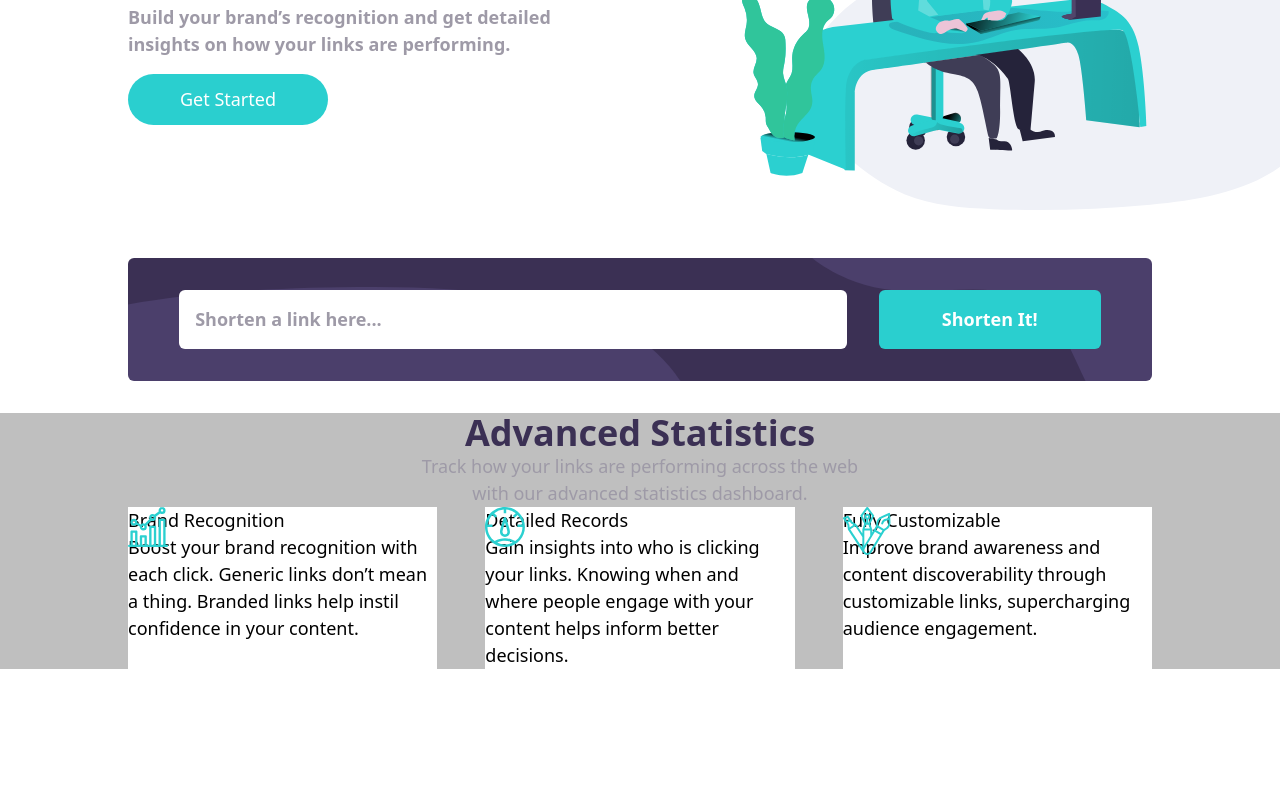
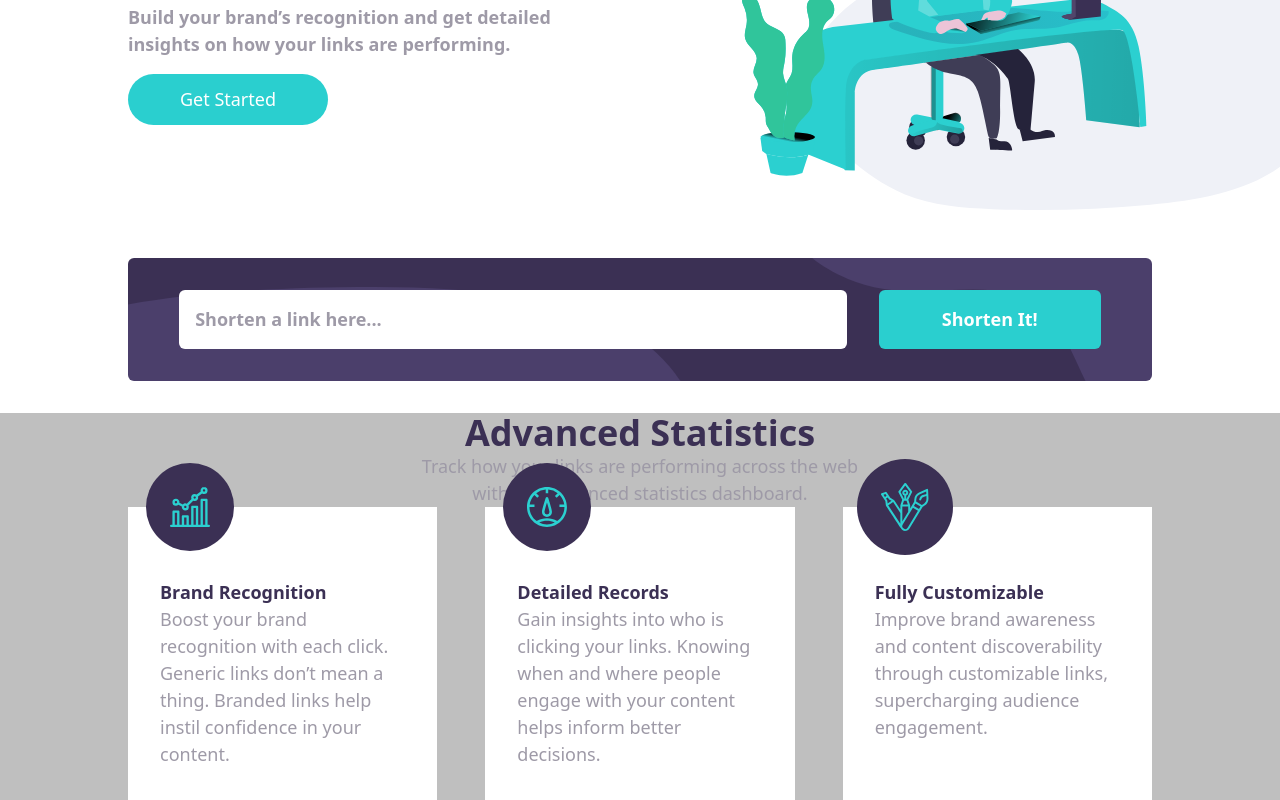
Before and after one commit to Sheriff-Oladimeji/shortly, a React (Vite) app: page / in a window 1280 px wide. Shown: the part 314-1114 px from the top of the page. Before the commit the page ends 983 px from the top, so only its background shows below. Built offline with nearby package versions, Linux system fonts and the light colour scheme.

Commit message:
fix: fix card display

```diff
--- a/src/components/Card.jsx
+++ b/src/components/Card.jsx
@@ -2,12 +2,16 @@
 
 const Card = ({icon, title, content}) => {
   return (
-      <div className="bg-[#fff] w-[100%] relative">
-          <img src={icon} alt="icon" className="absolute" />
-          <h4>{title}</h4>
-          <p>{content}</p>
-   </div>
-  )
+    <div className="bg-[#fff] w-[100%] relative">
+      <div className="absolute  transform -translate-x-1/2 -translate-y-1/2 bg-DarkViolet rounded-full p-6 md:left-[20%] left-1/2">
+        <img src={icon} alt="icon" />
+      </div>
+      <div className="p-8 mt-10  text-center md:text-start">
+        <h4 className="font-bold text-DarkViolet">{title}</h4>
+        <p className="max-w-xl text-GrayishViolet">{content}</p>
+      </div>
+    </div>
+  );
 }
 
 export default Card
```
